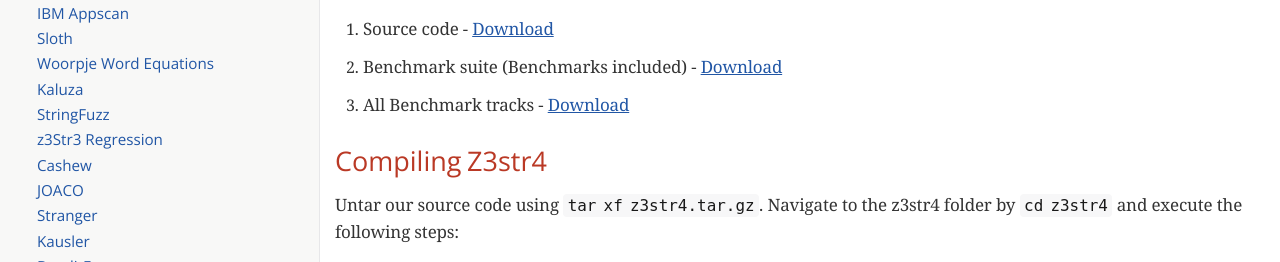
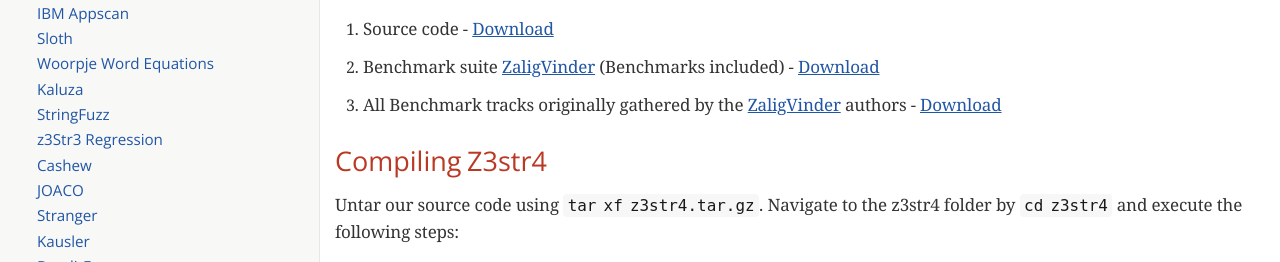
Before and after one commit to z3str4/z3str4.github.io, a plain HTML site: page index.html in a window 1280 px wide. Shown: the part 487-749 px from the top of the page. Drawn offline with nearby package versions, Linux system fonts and the light colour scheme; some packages are replaced by stand-ins of ours; a web font is replaced by a local one.

Commit message:
added zaligvinder paper

```diff
--- a/index.html
+++ b/index.html
@@ -507,10 +507,10 @@ body.book #toc,body.book #preamble,body.book h1.sect0,body.book .sect1>h2{page-b
 <p>Source code - <a href="https://z3str4.github.io/z3str4.tar.gz">Download</a></p>
 </li>
 <li>
-<p>Benchmark suite (Benchmarks included) - <a href="https://z3str4.github.io/zaligVinder.tar.gz">Download</a></p>
+<p>Benchmark suite <a href="https://dl.acm.org/doi/abs/10.1145/3387903.3389317">ZaligVinder</a> (Benchmarks included) - <a href="https://z3str4.github.io/zaligVinder.tar.gz">Download</a></p>
 </li>
 <li>
-<p>All Benchmark tracks - <a href="https://z3str4.github.io/benchmarks.tar.gz">Download</a></p>
+<p>All Benchmark tracks originally gathered by the <a href="https://dl.acm.org/doi/abs/10.1145/3387903.3389317">ZaligVinder</a> authors - <a href="https://z3str4.github.io/benchmarks.tar.gz">Download</a></p>
 </li>
 </ol>
 </div>
```
